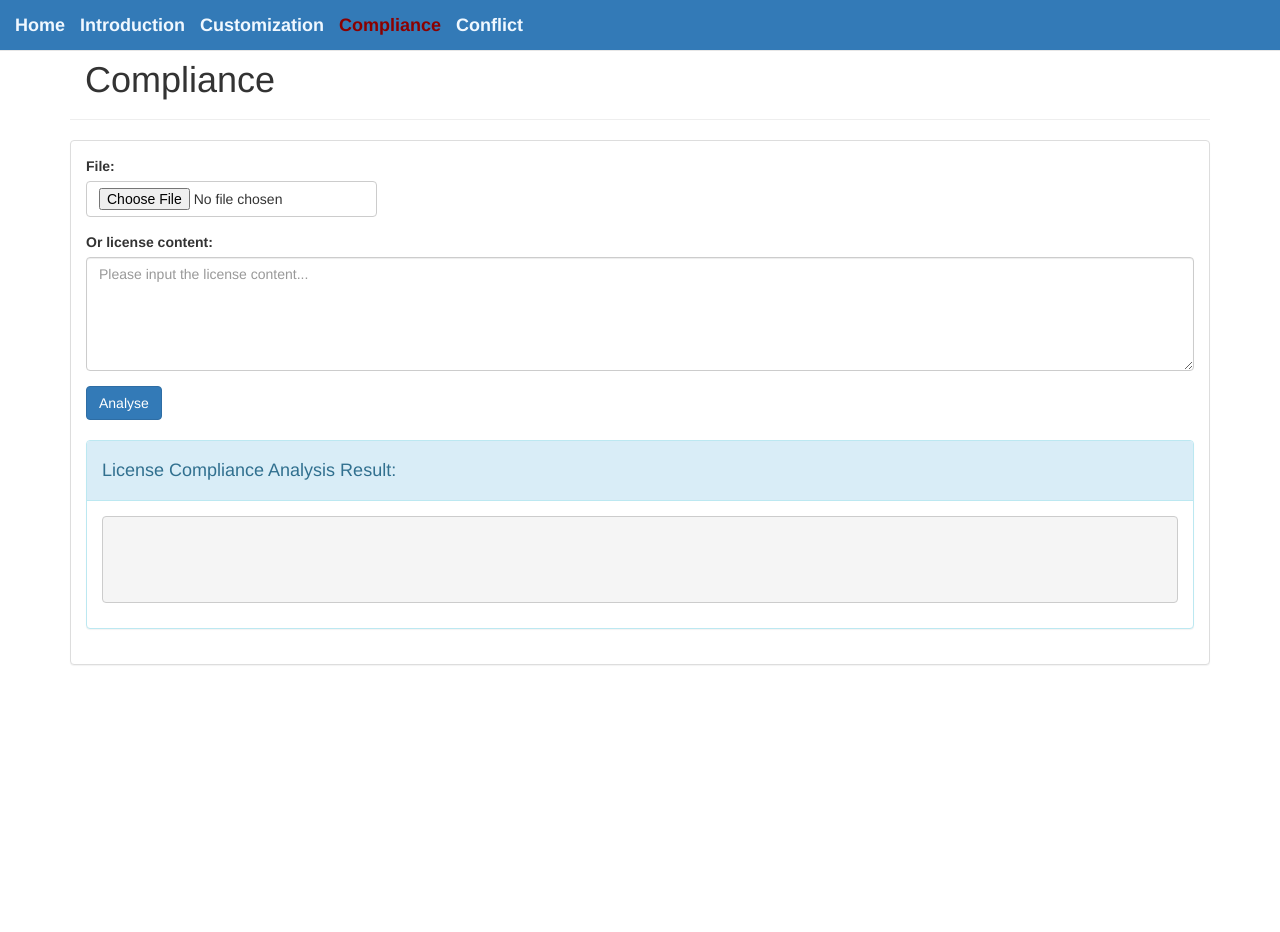
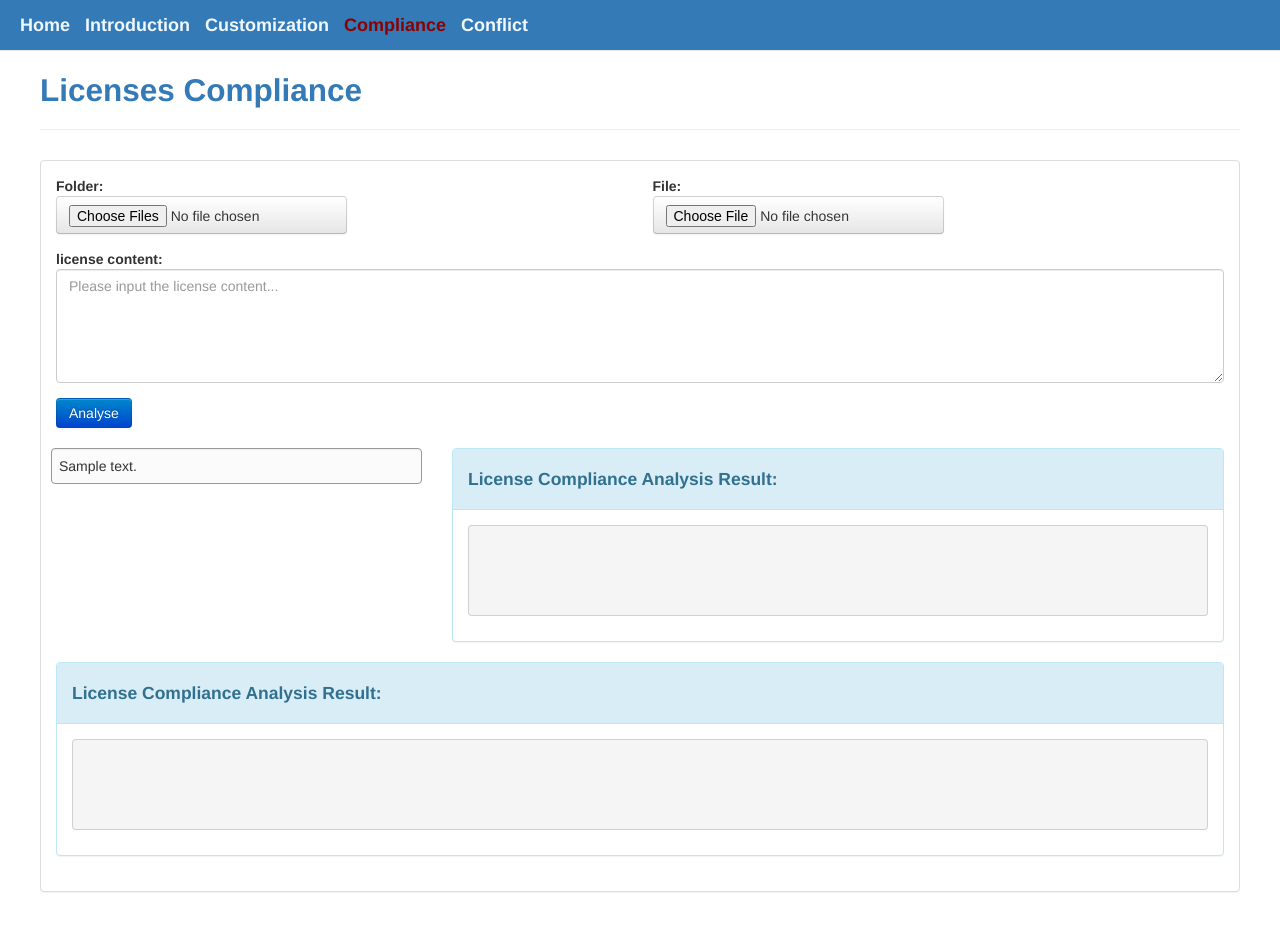
Before and after one commit to JiananHe/LicenseAnalysis, a Django app: template LicenseAnalysis/templates/compliance.html in a window 1280 px wide. Before the commit the page ends 665 px from the top, so only its background shows below. Run offline with Django 3.2, Linux system fonts and the light colour scheme; the template is opened without the code that fills it: most values are stand-ins (such as "Sample title", 1, 10 or a date in 2020); some libraries are stand-ins or nearby versions.

Commit message:
intial avhieve tree widget

```diff
--- a/LicenseAnalysis/templates/compliance.html
+++ b/LicenseAnalysis/templates/compliance.html
@@ -1,15 +1,23 @@
 <!DOCTYPE html>
 <html lang="en">
+{% load static %}
+
 <head>
     <meta charset="UTF-8">
     <title>Compliance</title>
-    <link href="https://cdn.staticfile.org/twitter-bootstrap/3.3.7/css/bootstrap.min.css" rel="stylesheet">
-    <script src="https://cdn.staticfile.org/jquery/2.0.0/jquery.min.js"></script>
-    <script src="https://cdn.staticfile.org/twitter-bootstrap/3.3.7/js/bootstrap.min.js"></script>
+    <link href="https://cdn.bootcss.com/bootstrap/3.3.7/css/bootstrap.min.css" rel="stylesheet">
+    <link href=" {% static "jquerytree/css/bootstrap.min.css"%}" rel="stylesheet"/>
+    <link href=" {% static "jquerytree/css/style.css"%}" rel="stylesheet"/>
+    <script src="https://cdn.staticfile.org/vue/2.4.2/vue.min.js"></script>
+    <script src="https://cdn.bootcss.com/jquery/1.12.4/jquery.min.js"></script>
+    <script src="https://cdn.bootcss.com/bootstrap/3.3.7/js/bootstrap.min.js"></script>
 
     <style>
           mark {
               background-color: #ffff00;
+          }
+          a{
+              cursor: pointer;
           }
     </style>
 </head>
@@ -26,36 +34,71 @@
     </div>
 </nav>
 
-<div class="container">
-    <div class="page-header">
-        <div class="container">
-            <h1>Compliance</h1>
-        </div>
+<div style="margin: 40px;">
+    <div class="page-header" style="margin-top: 70px;">
+        <h2 class="text-primary"><strong>Licenses Compliance</strong></h2>
     </div>
 
     <div class="panel panel-default">
         <div class="panel-body">
             <form action="/license/compliance" method="post" enctype="multipart/form-data">
                 {% csrf_token %}
-                <div class="form-group">
-                    <label>File:</label>
-                    <input type="file" id="user_file" name="user_file" class="btn btn-default">
+                <div style="" class="col">
+                    <div class="row-md-6 row">
+                        <div class="col-md-6">
+                            <div class="form-group" style="padding-left: 5px;">
+                                <strong> Folder:</strong>
+                                <input type="file" multiple="" webkitdirectory="" id="user_folder" name="user_folder"
+                                       onchange="folderClick()" class="btn btn-default" style="height: 38px">
+                            </div>
+                        </div>
+                        <div class="col-md-6">
+                            <div class="form-group">
+                                <strong> File:</strong>
+                                <input type="file" id="user_file" name="user_file" class="btn btn-default"
+                                       onchange="fileClick()" style="height: 38px">
+                            </div>
+                        </div>
+                    </div>
+                    <div class="row-md-6">
+                        <div class="form-group">
+                            <strong> license content:</strong>
+                            <textarea class="form-control" id="user_input" rows="5" cols="60"
+                                      placeholder="Please input the license content..." name="user_input" onchange="textInput()"></textarea>
+                        </div>
+                    </div>
                 </div>
-                <div class="form-group">
-                    <label>Or license content:</label>
-                    <textarea class="form-control" id="user_input" rows="5" cols="60"
-                              placeholder="Please input the license content..." name="user_input"></textarea>
+
+                <button type="submit" id="try_out" class="btn btn-primary" onclick="analysisClick()">Analyse</button>
+            </form>
+
+            <div class="row-md-6 row" {{ hidden1 }}>
+                <div class="col-md-4">
+                    <div class="tree well" id="tree_struct" name="tree_struct" style="padding-left: 7px" v-html="message">
+                    </div>
                 </div>
-                <button type="submit" id="try_out" class="btn btn-primary">Analyse</button>
-            </form>
-            <br>
-            <div class="panel panel-info" {{ hidden }}>
+                <div class="col-md-8">
+                    <div class="panel panel-info">
                 <div class="panel-heading">
                     <h4>License Compliance Analysis Result: </h4>
                 </div>
                 <div class="panel-body">
                     <pre>
-                        <p id="content"></p>
+                        <p id="folder_content"></p>
+                    </pre>
+
+                </div>
+            </div>
+                </div>
+            </div>
+
+            <div class="panel panel-info" {{ hidden2 }}>
+                <div class="panel-heading">
+                    <h4>License Compliance Analysis Result: </h4>
+                </div>
+                <div class="panel-body">
+                    <pre>
+                        <p id="file_content"></p>
                     </pre>
 
                 </div>
@@ -65,11 +108,73 @@
 </div>
 
 <script type="text/javascript">
-
 $(function() {
         var content = {{ result|safe }};
-        $("#content").html(content);
+        $("#file_content").html(content);
 });
+</script>
+
+<script>
+function HTMLDecode(text) {
+    var temp = document.createElement("div");
+    temp.innerHTML = text;
+    var output = temp.innerText || temp.textContent;
+    temp = null;
+    return output;
+}
+function showContent(file_id){
+    file_id = String(file_id);
+    alert(String(file_id));
+    var content = '{{ file_id }}'
+    $("#folder_content").html(content);
+}
+$(function() {
+    var content = '{{ tree_content }}'
+    content = HTMLDecode(content);
+    new Vue({
+        el: '#tree_struct',
+        data: {
+            message: content
+        }
+    })
+});
+</script>
+
+<script type="text/javascript">
+
+function fileClick(){
+    document.getElementById("user_folder").disabled = true;
+    document.getElementById("user_input").readOnly = true;
+}
+function folderClick(){
+    document.getElementById("user_file").disabled = true;
+    document.getElementById("user_input").readOnly = true;
+}
+function textInput(){
+    document.getElementById("user_file").disabled = true;
+    document.getElementById("user_folder").disabled = true;
+}
+function analysisClick(){
+    document.getElementById("user_input").readOnly = true;
+    document.getElementById("user_file").disabled = false;
+    document.getElementById("user_folder").disabled = false;
+}
+</script>
+<script type="text/javascript">
+　　$(function(){
+    　　$('.tree li:has(ul)').addClass('parent_li').find(' > span').attr('title', 'Collapse this branch');
+    　　$('.tree li.parent_li > span').on('click', function (e) {
+       　　 var children = $(this).parent('li.parent_li').find(' > ul > li');
+        　　if (children.is(":visible")) {
+            　　children.hide('fast');
+            　　$(this).attr('title', 'Expand this branch').find(' > i').addClass('icon-plus-sign').removeClass('icon-minus-sign');
+        　　} else {
+            　　children.show('fast');
+            　　$(this).attr('title', 'Collapse this branch').find(' > i').addClass('icon-minus-sign').removeClass('icon-plus-sign');
+        　　}
+        　　e.stopPropagation();
+    　　});
+　　});
 </script>
 
 </body>
```
Also changed, not shown: LicenseAnalysis/Compliance/views.py (+68 -6 lines).
